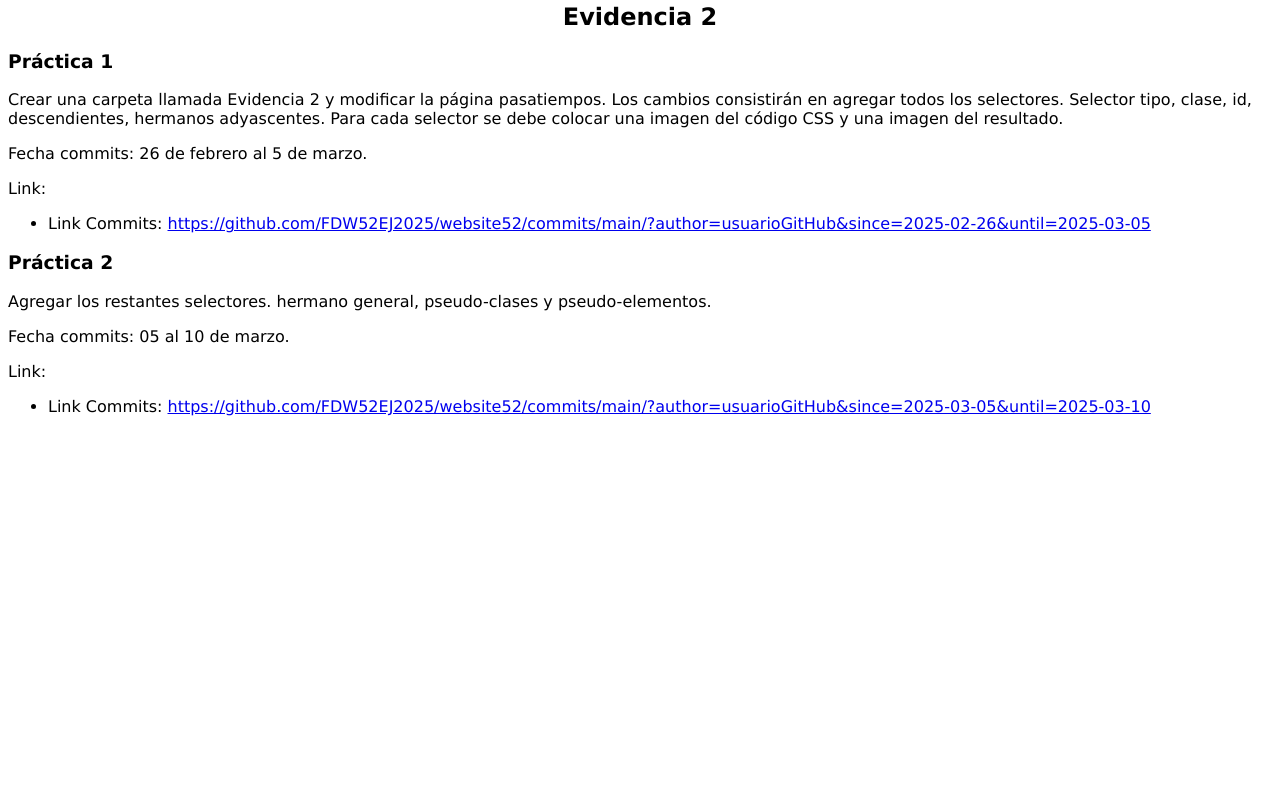
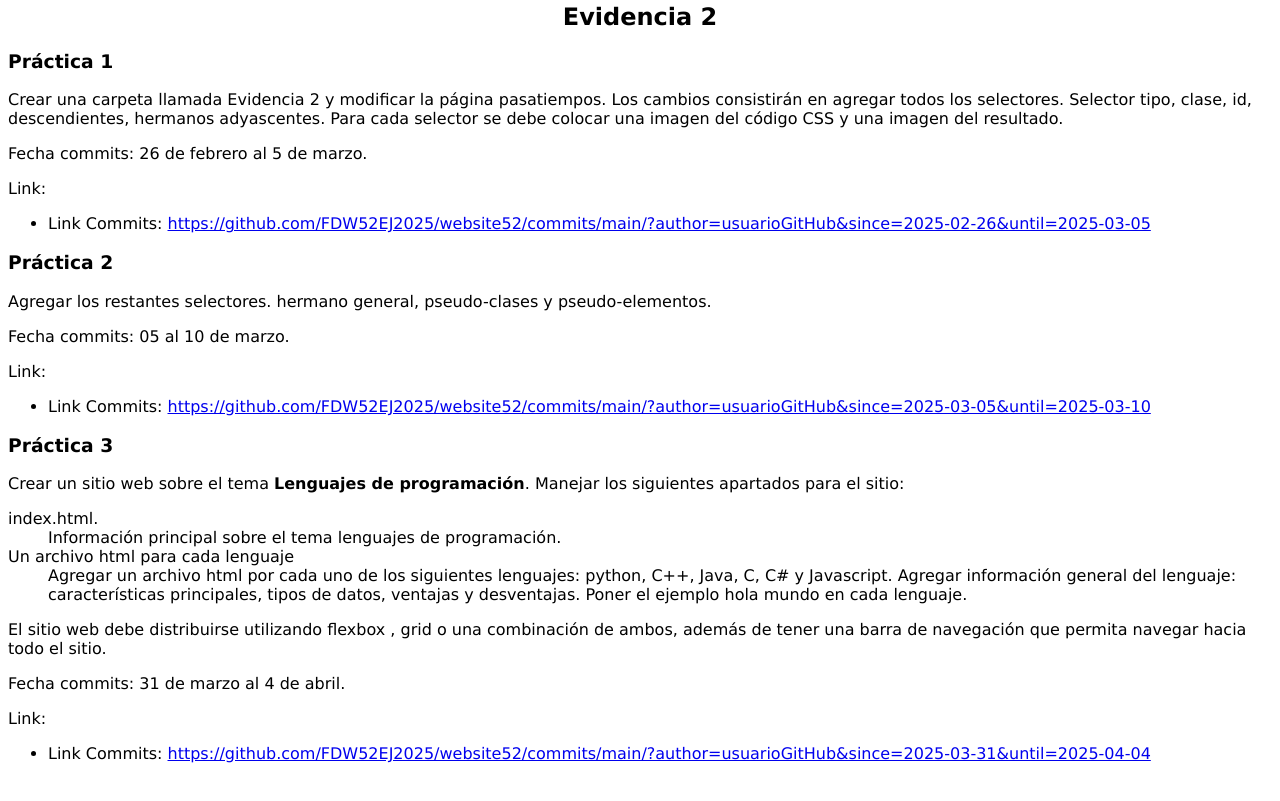
Before and after one commit to LIIgabriel/evidenciasGpo52_EJ2025, a plain HTML site: page index.html in a window 1280 px wide. Shown: the part 1711-2512 px from the top of the page. Before the commit the page ends 2207 px from the top, so only its background shows below. Drawn offline with Linux system fonts and the light colour scheme.

Commit message:
practica 3 evidencia 2

```diff
--- a/index.html
+++ b/index.html
@@ -90,6 +90,21 @@
         <ul>
             <li>Link Commits: <a href="https://github.com/FDW52EJ2025/website52/commits/main/?author=usuarioGitHub&since=2025-03-05&until=2025-03-10">https://github.com/FDW52EJ2025/website52/commits/main/?author=usuarioGitHub&since=2025-03-05&until=2025-03-10</a></li>
         </ul>
+        <h3>Práctica 3</h3>
+        <p>Crear un sitio web sobre el tema <strong>Lenguajes de programación</strong>. Manejar los siguientes apartados para el sitio: </p>
+         <dl>
+            <dt>index.html.</dt>
+            <dd>Información principal sobre el tema lenguajes de programación.</dd>
+            <dt>Un archivo html para cada lenguaje</dt>
+            <dd>Agregar un archivo html por cada uno de los siguientes lenguajes: python, C++, Java, C,  C# y Javascript. Agregar información general del lenguaje: características principales, tipos de datos, ventajas y desventajas. Poner el ejemplo hola mundo en cada lenguaje.</dd>
+
+        </dl>
+        <p>El sitio web debe distribuirse utilizando flexbox , grid o una combinación de ambos, además de tener una barra de navegación que permita navegar hacia todo el sitio.</p>
+        <p>Fecha commits: 31 de marzo al 4 de abril.</p>
+        <p>Link:</p>
+        <ul>
+            <li>Link Commits: <a href="https://github.com/FDW52EJ2025/website52/commits/main/?author=usuarioGitHub&since=2025-03-31&until=2025-04-04">https://github.com/FDW52EJ2025/website52/commits/main/?author=usuarioGitHub&since=2025-03-31&until=2025-04-04</a></li>
+        </ul>
     </section>
 
 </body>
```
